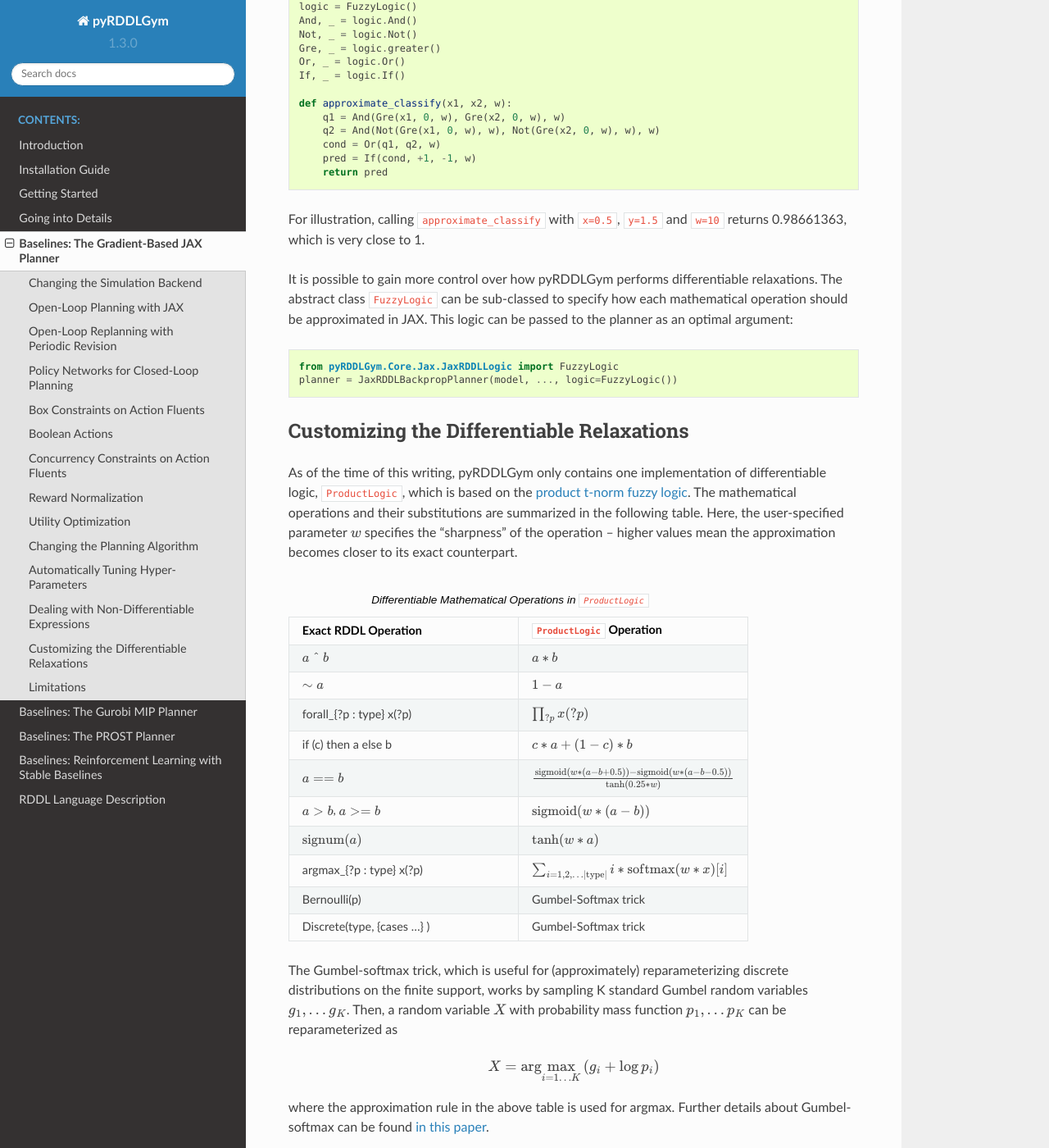
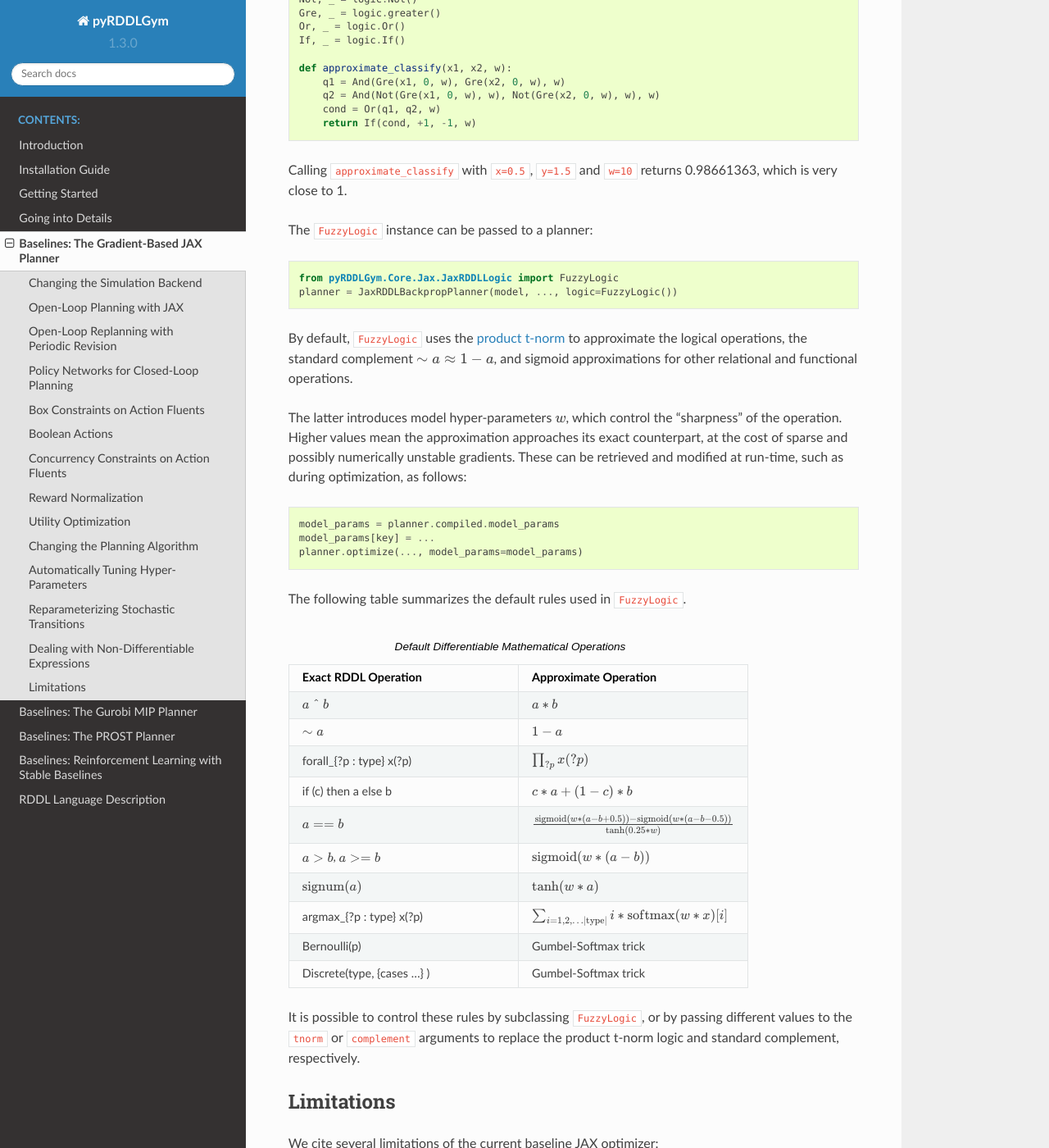
Before and after one commit to pyrddlgym-project/pyRDDLGym, a Sphinx documentation site: the page built from docs/jax.rst, in a window 1280 px wide and 1400 px high, scrolled down 9084 px. Shown: the whole window at 82% size. Built offline with Sphinx 7.4.7 and the Read the Docs theme 2.0.0, drawn with Linux system fonts in a browser that asks for light colours; some of the changed text lies outside the part shown.

Commit message:
Update jax.rst

```diff
--- a/docs/jax.rst
+++ b/docs/jax.rst
@@ -16,7 +16,7 @@ the environment can be compiled using JAX by changing the backend:
 	from pyRDDLGym.Core.Jax.JaxRDDLSimulator import JaxRDDLSimulator
 	env = RDDLEnv.build(info, instance, backend=JaxRDDLSimulator)
 
-which is designed to be interchangeable with the default backend.
+This is designed to be interchangeable with the default backend.
 
 .. note::
    All RDDL syntax (both new and old) is supported in the RDDL-to-JAX compiler.
@@ -47,14 +48,11 @@ where the gradient of the reward at all times :math:`t \geq \tau` can be compute
 
 	\nabla_{a_\tau} R(s_t, a_t) = \frac{\mathrm{d}R(s_t,a_t)}{\mathrm{d}s_t} \frac{\mathrm{d}s_t}{\mathrm{d}a_\tau} + \frac{\mathrm{d}R(s_t,a_t)}{\mathrm{d}a_t}\frac{\mathrm{d}a_t}{\mathrm{d}a_\tau}.
 
-This approach is further described
-`in this paper <https://proceedings.neurips.cc/paper/2017/file/98b17f068d5d9b7668e19fb8ae470841-Paper.pdf>`_.
-
 We now describe the process of creating a differentiable planner for solving the above problem.
 
 First, a configuration file with extension ``.cfg`` is created to store and pass hyper-parameter settings to the planner.
 It is also possible to pass parameters directly to the planner, but this is highly discouraged since the
-planner is quite complex and requires a large number of parameters. A number of sample configuration files for different
+planner is quite complex and often requires many parameters. A number of sample configuration files for different
 environments are provided in the ``JaxPlanConfigs`` directory of pyRDDLGym.
 
 The typical structure of the configuration file is:
@@ -87,8 +85,9 @@ There are three sections, corresponding to model, optimizer and training hyper-p
 * the ``[Optimizer]`` section contains a ``method`` argument to indicate the type of plan/policy, its hyper-parameters, the ``optax`` SGD optimizer and its hyper-parameters, etc.
 * the ``[Training]`` section indicates budget on iterations or time, hyper-parameters for the policy, etc.
 
-Configuration files can be loaded through a convenience function which returns the
-parsed parameters for the planner, the plan/policy, and the training arguments:
+Configuration files can be loaded through a convenience function that returns the
+parsed parameters for the planner, the plan/policy, and the training arguments,
+which need to be passed to other downstream objects as we soon show:
 
 .. code-block:: python
 
@@ -137,35 +136,10 @@ Open-Loop Replanning with Periodic Revision
 -------------------
 
 In domains with stochastic transitions, an open-loop plan could be sub-optimal
-since it does correct for any deviations in the state from its anticipated trajectory during optimization.
+since it does not correct for deviations in the state from its expected course as anticipated during optimization.
 One solution is to recompute the plan periodically or after each decision epoch, and is often called "replanning".
 
-Another problem of planning in stochastic domains is that the gradients are no longer well-defined.
-pyRDDLGym works around this problem by using the reparameterization trick.
-To illustrate this, if :math:`s_{t+1} = \mathcal{N}(s_t, a_t^2)`, then
-after reparametization :math:`s_{t+1} = s_t + a_t * \mathcal{N}(0, 1)`, and backpropagation can now be performed.
-The reparameterization trick also works for general probability distributions, assuming there exists a closed-form function f such that
-
-.. math::
-
-    s_{t+1} = f(s_t, a_t, \xi_t)
-
-where :math:`\xi_t` are random variables drawn from some concrete distribution independent of states or actions.
-For a detailed discussion of reparameterization in the context of planning,
-please see `this paper <https://ojs.aaai.org/index.php/AAAI/article/view/4744>`_
-or `this one <https://ojs.aaai.org/index.php/AAAI/article/view/21226>`_.
-
-pyRDDLGym will automatically perform reparameterization as needed assuming it is possible.
-However, some probability distributions, such as the Beta distribution, do not have tractable reparameterizations.
-For a small subset, like the Bernoulli and Discrete distribution, pyRDDLGym offers efficient
-approximations (see the Gumbel-softmax discussion below).
-
-.. warning::
-   For general non-reparameterizable distributions, the result of the gradient calculation
-   is fully dependent on the JAX implementation: it could return a zero or NaN gradient, or raise an exception.
-
-Replanning is easy by modifying the previous example. Instead of creating an
-``JaxOfflineController``, create an ``JaxOnlineController``:
+To perform replanning, simply replace the ``JaxOfflineController`` with an ``JaxOnlineController``:
 
 .. code-block:: python
 
@@ -176,24 +150,21 @@ Replanning is easy by modifying the previous example. Instead of creating an
     controller = JaxOnlineController(planner, **train_args)
     controller.evaluate(env, verbose=True, render=True)
 
-By comparing the realized return to the one obtained earlier,
-we observe that replanning performs much better in some cases than straight-line planning.
-
 .. note::
-   For replanning, we recommend specifying the ``rollout_horizon`` in the the configuration file to instruct
-   the planner to limit its simulation lookahead horizon during optimization, otherwise it will default to the
-   full horizon as defined in the RDDL environment which can lead to slower optimization times.
+   For replanning, we recommend specifying the ``rollout_horizon`` in the configuration file explicitly,
+   otherwise it will default to the full horizon as defined in the RDDL environment.
 
 Policy Networks for Closed-Loop Planning
 -------------------
 
 An alternative approach to replanning is to learn a policy network
-:math:`a_t \gets \pi_\theta(s_t)` mapping the state to action, which is typically parameterized as a feed-forward neural network.
+:math:`a_t \gets \pi_\theta(s_t)` that maps the state to action, such as a feed-forward neural network
+as explained `in this paper <https://ojs.aaai.org/index.php/AAAI/article/view/4744>`_.
 
 To do this, the configuration file must set the [Optimizer] method to ``JaxDeepReactivePolicy``,
 and must specify the number of layers, the number of neurons, and an activation function to use:
 
-.. code-block:: python
+.. code-block:: shell
 
     [Model]
     logic='FuzzyLogic'
@@ -215,14 +186,11 @@ and must specify the number of layers, the number of neurons, and an activation
     epochs=500
     train_seconds=30
 
-Then an online or offline controller can be instantiated and trained using one of the previous code examples given.
+Then an online or offline controller can be instantiated and trained as described above.
 
 .. note::
    ``JaxStraightlinePlan`` and ``JaxDeepReactivePolicy`` are instances of the abstract class ``JaxPlan``.
-   Other agent representations could be defined by overriding the ``JaxPlan`` class and its abstract methods.
-
-Details about the implementation of the deep reactive policy for planning are explained
-`in this paper <https://ojs.aaai.org/index.php/AAAI/article/view/4744>`_.
+   Other agent representations could be defined by overriding this class and its abstract methods.
 
 Box Constraints on Action Fluents
 -------------------
@@ -262,9 +230,10 @@ hyper-parameter that controls the sharpness of the approximation.
    ``policy_hyperparams`` for each boolean action fluent when interfacing with the planner.
 
 At test time, the action is aliased by evaluating the expression :math:`a > 0.5`, or equivalently :math:`\theta > 0`.
-The use of sigmoid for boolean actions can be controlled by setting ``wrap_sigmoid`` to True.
-Non-boolean action fluents can also be wrapped in a similar way, bypassing the projected gradient trick,
-by setting ``wrap_non_bool = True``. This approach is `equation 6 in this paper <https://ojs.aaai.org/index.php/AAAI/article/view/4744>`_.
+The use of sigmoid for boolean actions can be controlled by setting ``wrap_sigmoid = True``.
+
+Non-boolean actions can also be wrapped, bypassing the projected gradient trick,
+by setting ``wrap_non_bool = True``. This follows `equation 6 in this paper <https://ojs.aaai.org/index.php/AAAI/article/view/4744>`_.
 
 Concurrency Constraints on Action Fluents
 -------------------
@@ -324,10 +294,8 @@ and can be passed to the planner as follows:
 Changing the Planning Algorithm
 -------------------
 
-In the introductory example given at the top of this tutorial, you may have noticed that we
-defined the planning algorithm or training loop (``JaxBackpropPlanner``) separately from the controller.
-Therefore, it is possible to incorporate new planning algorithms into pyRDDLGym simply
-by extending the ``JaxBackpropPlanner`` class.
+In the introductory example, you may have noticed that we defined the planning algorithm separately from the controller.
+Therefore, it is possible to incorporate new planning algorithms into pyRDDLGym simply by extending the ``JaxBackpropPlanner`` class.
 
 pyRDDLGym currently provides one such extension based on backtracking line-search, which
 adaptively selects a learning rate at each iteration whose gradient update
@@ -344,20 +312,21 @@ This optimizer can be used as a drop-in replacement for ``JaxRDDLBackpropPlanner
     controller = JaxOfflineController(planner, **train_args)
     controller.evaluate(env, verbose=True, render=True)
 
-Like the default planner, the line-search planner is compatible with both offline and online controllers,
-and both straight-line and deep reactive policy implementations.
+Like the default planner, the line-search planner is compatible with offline and online controllers,
+and straight-line plan and deep reactive policy.
 
 Automatically Tuning Hyper-Parameters
 -------------------
 
-The JAX planner requires many hyper-parameters, many of which can significantly affect performance.
-pyRDDLGym provides a Bayesian optimization algorithm for automatically tuning key hyper-parameters, with the following features:
+The JAX planner requires many hyper-parameters, a number of which can significantly affect performance.
+pyRDDLGym provides a Bayesian optimization algorithm for automatically tuning key hyper-parameters.
+It:
 
 * supports multi-processing by evaluating multiple hyper-parameter settings in parallel
 * leverages Bayesian optimization to perform more efficient search than random or grid search
 * supports straight-line planning and deep reactive policies
 
-Tuning of hyper-parameters can be done with only a slight modification of the previous codes:
+Tuning of hyper-parameters can be done with slight modification of the above codes:
 
 .. code-block:: python
 
@@ -391,7 +360,43 @@ number of parallel processes and the ``gp_iters`` to specify the number of itera
 
 Upon executing this code, a dictionary of the best hyper-parameters (e.g. learning rate, policy network architecture, model hyper-parameters, etc.) is returned.
 A log of the previous sets of hyper-parameters suggested by the algorithm is also recorded in the specified output file.
-Deep reactive policies and replanning can be tuned by replacing ``JaxParameterTuningSLP`` with ``JaxParameterTuningDRP`` and ``JaxParameterTuningSLPReplan``, respectively.
+Deep reactive policies and replanning can be tuned by replacing ``JaxParameterTuningSLP`` with
+``JaxParameterTuningDRP`` and ``JaxParameterTuningSLPReplan``, respectively.
+
+Reparameterizing Stochastic Transitions
+-------------------
+
+A common problem of planning in stochastic domains is that the gradients are no longer well-defined.
+pyRDDLGym works around this problem by using the reparameterization trick.
+
+To illustrate, we can write :math:`s_{t+1} = \mathcal{N}(s_t, a_t^2)` as :math:`s_{t+1} = s_t + a_t * \mathcal{N}(0, 1)`,
+although the latter is amenable to backpropagation while the first is not.
+The reparameterization trick also works generally, assuming there exists a closed-form function f such that
+
+.. math::
+
+    s_{t+1} = f(s_t, a_t, \xi_t)
+
+and :math:`\xi_t` are random variables drawn from some distribution independent of states or actions.
+For a detailed discussion of reparameterization in the context of planning,
+please see `this paper <https://ojs.aaai.org/index.php/AAAI/article/view/4744>`_
+or `this one <https://ojs.aaai.org/index.php/AAAI/article/view/21226>`_.
+
+pyRDDLGym automatically performs reparameterization whenever possible. For some special cases,
+such as the Bernoulli and Discrete distribution, it applies the Gumbel-softmax trick
+as described `in this paper <https://arxiv.org/pdf/1611.01144.pdf>`_.
+Defining K independent samples from a standard Gumbel distribution :math:`g_1, \dots g_K`, we reparameterize the
+random variable :math:`X` with probability mass function :math:`p_1, \dots p_K` as
+
+.. math::
+
+    X = \arg\!\max_{i=1\dots K} \left(g_i + \log p_i \right)
+
+where the argmax is approximated using the softmax function.
+
+.. warning::
+   For general non-reparameterizable distributions, the result of the gradient calculation
+   is fully dependent on the JAX implementation: it could return a zero or NaN gradient, or raise an exception.
 
 Dealing with Non-Differentiable Expressions
 -------------------
@@ -411,8 +416,8 @@ For instance, consider the following problem of classifying points (x, y) in 2D-
 Relational expressions such as ``x > 0`` and ``y > 0`` and logical expressions such as ``and`` and ``or`` do not have obvious derivatives.
 To complicate matters further, the ``if`` statement depends on both ``x`` and ``y`` so it does not have partial derivatives with respect to ``x`` nor ``y``.
 
-``JaxRDDLBackpropPlanner`` works around these limitations by replacing such operations with JAX expressions that support derivatives.
-Specifically, the ``classify`` function above could be written as follows:
+``JaxRDDLBackpropPlanner`` works around these limitations by approximating such operations with JAX expressions that support derivatives.
+For instance, the ``classify`` function above could be implemented as follows:
 
 .. code-block:: python
 
@@ -429,34 +434,40 @@ Specifically, the ``classify`` function above could be written as follows:
         q1 = And(Gre(x1, 0, w), Gre(x2, 0, w), w)
         q2 = And(Not(Gre(x1, 0, w), w), Not(Gre(x2, 0, w), w), w)
         cond = Or(q1, q2, w)
-        pred = If(cond, +1, -1, w)
-        return pred
+        return If(cond, +1, -1, w)
 
-For illustration, calling ``approximate_classify`` with ``x=0.5``, ``y=1.5`` and ``w=10`` returns 0.98661363, which is very close to 1.
+Calling ``approximate_classify`` with ``x=0.5``, ``y=1.5`` and ``w=10`` returns 0.98661363, which is very close to 1.
 
-It is possible to gain more control over how pyRDDLGym performs differentiable relaxations.
-The abstract class ``FuzzyLogic`` can be sub-classed to specify how each mathematical operation should be approximated in JAX.
-This logic can be passed to the planner as an optimal argument:
+The ``FuzzyLogic`` instance can be passed to a planner:
 
 .. code-block:: python
 
     from pyRDDLGym.Core.Jax.JaxRDDLLogic import FuzzyLogic
     planner = JaxRDDLBackpropPlanner(model, ..., logic=FuzzyLogic())
 
-Customizing the Differentiable Relaxations
--------------------
+By default, ``FuzzyLogic`` uses the `product t-norm <https://en.wikipedia.org/wiki/T-norm_fuzzy_logics#Motivation>`_
+to approximate the logical operations, the standard complement :math:`\sim a \approx 1 - a`, and
+sigmoid approximations for other relational and functional operations.
 
-As of the time of this writing, pyRDDLGym only contains one implementation of differentiable logic,
-``ProductLogic``, which is based on the `product t-norm fuzzy logic <https://en.wikipedia.org/wiki/T-norm_fuzzy_logics#Motivation>`_.
-The mathematical operations and their substitutions are summarized in the following table.
-Here, the user-specified parameter :math:`w` specifies the "sharpness" of the operation -- higher values mean the approximation becomes closer to its exact counterpart.
+The latter introduces model hyper-parameters :math:`w`, which control the "sharpness" of the operation.
+Higher values mean the approximation approaches its exact counterpart,
+at the cost of sparse and possibly numerically unstable gradients.
+These can be retrieved and modified at run-time, such as during optimization, as follows:
 
-.. list-table:: Differentiable Mathematical Operations in ``ProductLogic``
+.. code-block:: python
+
+    model_params = planner.compiled.model_params
+    model_params[key] = ...
+    planner.optimize(..., model_params=model_params)
+
+The following table summarizes the default rules used in ``FuzzyLogic``.
+
+.. list-table:: Default Differentiable Mathematical Operations
    :widths: 60 60
    :header-rows: 1
 
    * - Exact RDDL Operation
-     - ``ProductLogic`` Operation
+     - Approximate Operation
    * - :math:`a \text{ ^ } b`
      - :math:`a * b`
    * - :math:`\sim a`
@@ -478,47 +489,9 @@ Here, the user-specified parameter :math:`w` specifies the "sharpness" of the op
    * - Discrete(type, {cases ...} )
      - Gumbel-Softmax trick
 
-The Gumbel-softmax trick, which is useful for (approximately) reparameterizing discrete distributions on the finite support,
-works by sampling K standard Gumbel random variables :math:`g_1, \dots g_K`.
-Then, a random variable :math:`X` with probability mass function :math:`p_1, \dots p_K` can be reparameterized as
-
-.. math::
-
-    X = \arg\!\max_{i=1\dots K} \left(g_i + \log p_i \right)
-
-where the approximation rule in the above table is used for argmax.
-Further details about Gumbel-softmax can be found `in this paper <https://arxiv.org/pdf/1611.01144.pdf>`_.
-
-Any operation(s) can be replaced by the user by sub-classing ``FuzzyLogic``.
-For example, the RDDL operation :math:`a \text{ ^ } b` can be replaced with a user-specified one by sub-classing as follows:
-
-.. code-block:: python
-
-    class NewLogic(FuzzyLogic):
-
-        def And(self):
-
-            def jax_and_operation(a, b, param):
-                ...
-
-            new_parameter = (('weight', 'logical_and')
-
-            return jax_and_operation, new_parameter
-
-Here, ``jax_and_operation`` represents an inner jax expression that computes the value of ``a ^ b``, and is returned as part of the ``And()`` call.
-The ``new_parameter`` describes any new parameters that are introduced that must be passed to the ``jax_and_operation``.
-These take the form ``((<param_type>, <expr_type>), <default_value>)``, where the inner tuple forms a key ``<param_type>_<expr_type>``
-used to refer to parameters inside the compiled jax expression, and ``<default_value>`` is a default numeric value of the parameter(s).
-A new instance of ``NewLogic`` can then be passed to ``JaxRDDLBackpropPlanner`` as described above.
-
-The parameters of JAX logic expressions can be modified at run-time (e.g. during training).
-To do this, retrieve the parameters in the computation graph, modify them as needed, then pass them back to the planner:
-
-.. code-block:: python
-
-    model_params = planner.compiled.model_params
-    model_params[key] = ...
-    planner.optimize(..., model_params=model_params)
+It is possible to control these rules by subclassing ``FuzzyLogic``, or by
+passing different values to the ``tnorm`` or ``complement`` arguments to replace the product t-norm logic and
+standard complement, respectively.
 
 Limitations
 -------------------
```
Also changed, not shown: other parts of docs/jax.rst (+8 -6 lines).
